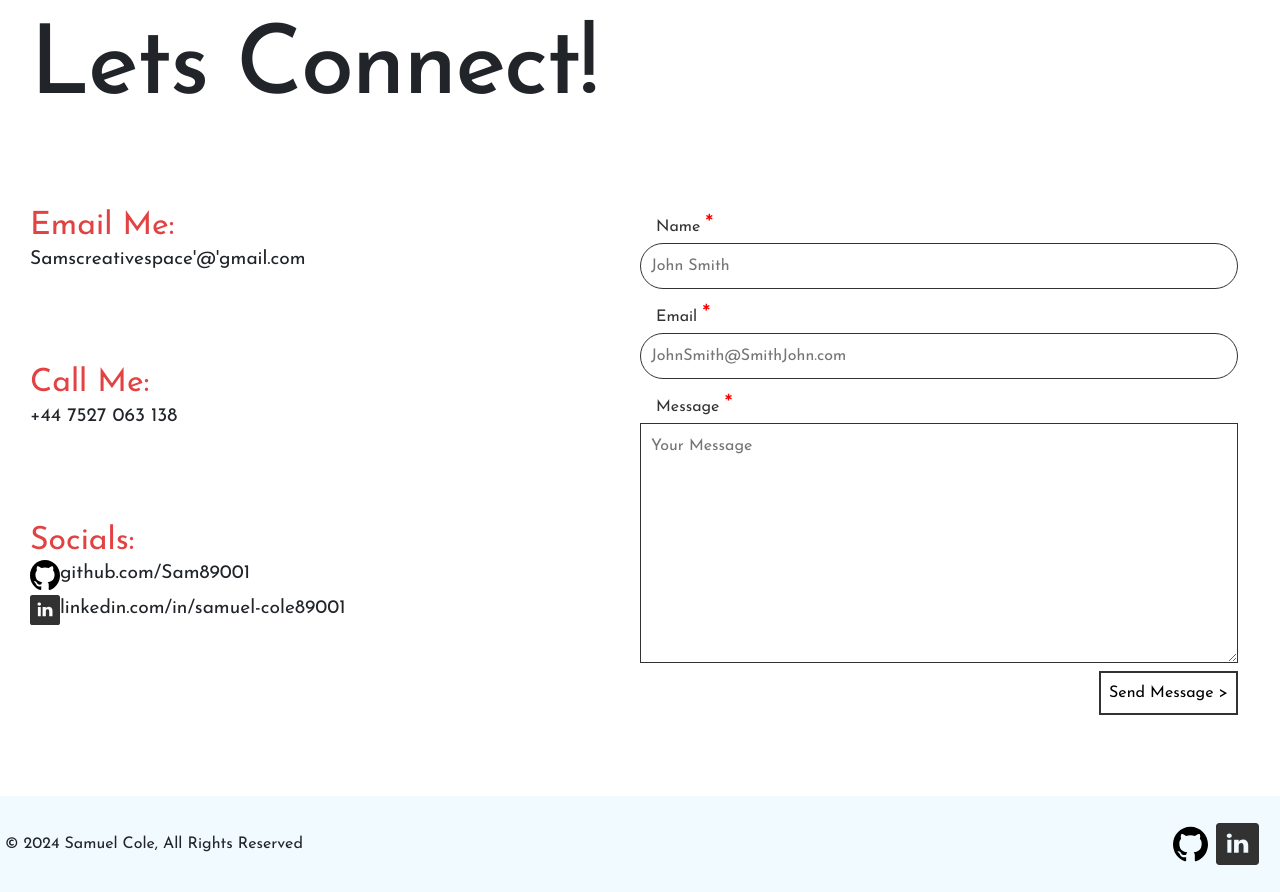
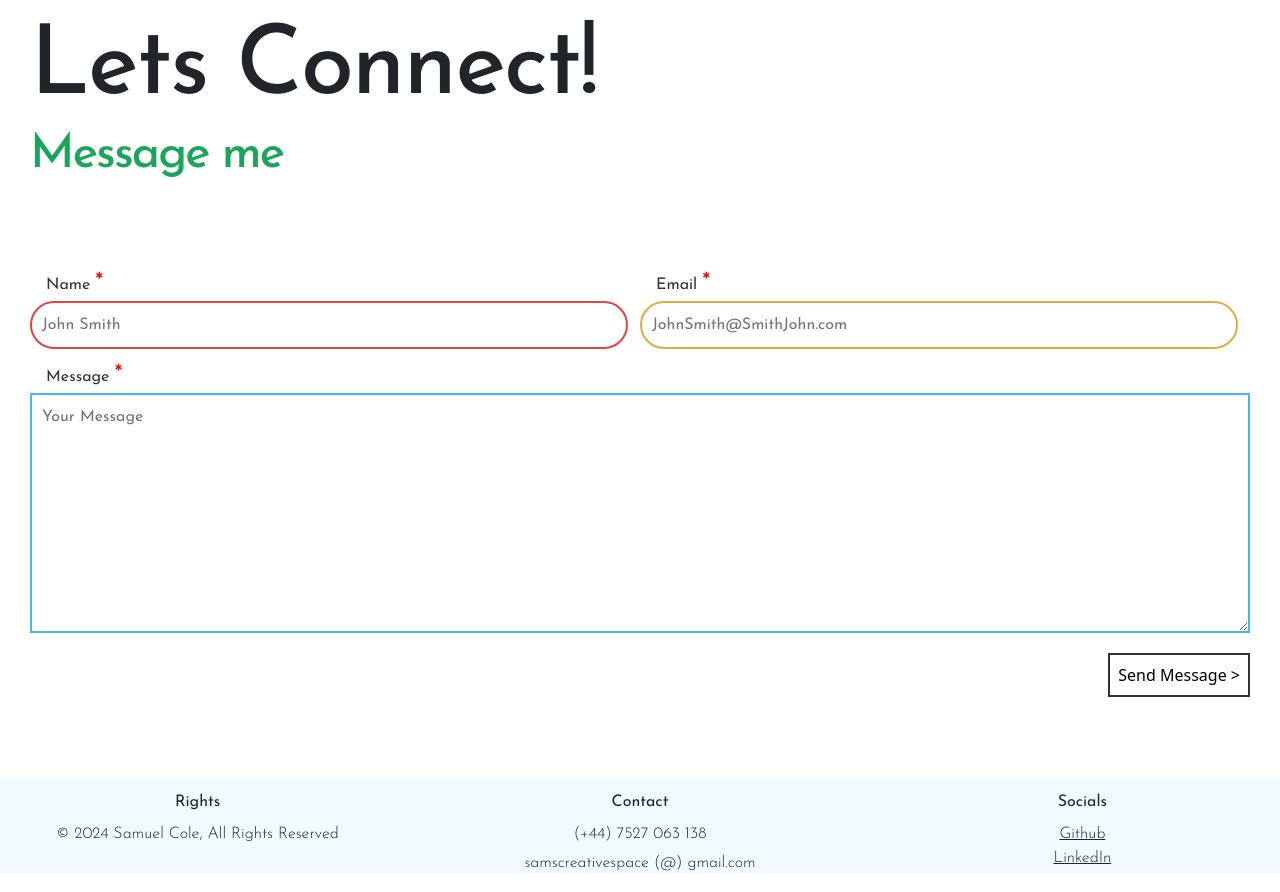
Before and after one commit to Sam89001/Porfolio-Site, a React (Vite) app: page / in a window 1280 px wide. Shown: the part 3560-4452 px from the top of the page. Built offline with nearby package versions, Linux system fonts and the light colour scheme.

Commit message:
added basic validation and fixed styling

```diff
--- a/src/components/ContactPage.jsx
+++ b/src/components/ContactPage.jsx
@@ -19,6 +19,8 @@ function ContactPage() {
   const [email, setEmail] = useState('')
   const [message, setMessage] = useState('')
 
+  const [emailCounter, setEmailCounter] = useState(0)
+
 
   const sendEmail = (e) => {
     e.preventDefault();
@@ -27,6 +29,10 @@ function ContactPage() {
     const templateId = import.meta.env.VITE_EMAILJS_TEMPLATE_ID;
     const publicKey = import.meta.env.VITE_EMAILJS_PUBLIC_KEY;
 
+    var nameField = document.getElementById('namefield')
+    var emailField = document.getElementById('emailfield')
+    var messageField = document.getElementById('messagefield')
+
     const template = {
       from_name: name,
       from_email: email,
@@ -34,18 +40,34 @@ function ContactPage() {
       message: message
     }
 
+    //Basic Validation
+
+    if (!name.length || !email.length || !message.length) {
+      toast.error('Please make sure name, email and message boxes are filled.');
+      return;
+    } else if (emailCounter >= 3) {
+      toast.error('You have reached the limit of sending emails.');
+      return;
+    }
+
+    //Sending Email
+
     emailjs.send(serviceId, templateId, template, publicKey)
       .then((response) => {
         console.log('success', response);
         setName('');
         setEmail('');
         setMessage('');
-        toast.success('Email sent!')
+        nameField.value=('')
+        emailField.value=('')
+        messageField.value=('')
+        toast.success('Email sent!');
+        setEmailCounter(prevCounter => prevCounter + 1);
       })
       .catch((error) => {
-        toast.error('Error send email')
-        console.error('error', response)
-      })
+        toast.error('Error sending email');
+        console.error('error', error);
+      });
   };
 
   return (
@@ -54,104 +76,51 @@ function ContactPage() {
         <div className='row d-flex h-100 justify-content-center'>
 
           <div className='col-12'>
-            <h1 className='main-header double-standard-bottom-padding'>Lets Connect!</h1>
-          </div>
-
-          {/* Text */}
-
-          <div className='col-lg-6 col-md-12 col-sm-12 row' style={{marginBottom: '2rem'}}>
-
-            {/* Email */}
-
-             <div className='col-12' style={{padding: '0px 0px 2rem 0px'}}>
-                <div className='d-flex'>
-                  <div className='d-flex flex-column' >
-                    <h2 className='contact-page-social-title'>Email Me:</h2>
-                    <p className='contact-page-social-content'>Samscreativespace'@'gmail.com</p>
-                  </div>
-                </div>
-             </div>
-
-            {/* Phone */}
-
-             <div className='col-12' style={{padding: '0px 0px 2rem 0px'}}>
-                <div className='d-flex' >
-                  <div className='d-flex flex-column' >
-                    <h2 className='contact-page-social-title' >Call Me:</h2>
-                    <p className='contact-page-social-content'>+44 7527 063 138</p>
-                  </div>
-                </div>
-             </div>
-
-             {/* Socials */}
-
-             <div className='col-12' style={{padding: '0px 0px 2rem 0px'}}>
-                <div className='d-flex' >
-
-                  <div className='d-flex flex-column' >
-                    <h2 className='contact-page-social-title' >Socials:</h2>
-
-                    <div className='d-flex flex-column' >
-
-                      <div className='d-flex flex-row' style={{marginBottom: '5px'}}>
-                        <a className='d-flex contact-page-social-media-image' href='https://github.com/Sam89001' target="_blank" rel="noopener noreferrer" style={{width: '5%'}}>
-                          <img className='img-fluid contact-page-social-media-image' src={Github} />
-                        </a>
-
-                        <a className='contact-page-social-media-link-container' href='https://github.com/Sam89001' target="_blank" rel="noopener noreferrer">
-                          <p className='contact-page-social-media-link'>github.com/Sam89001</p>
-                        </a>
-                      </div>
-
-                      <div className='d-flex flex-row'>
-                        <a className='d-flex contact-page-social-media-image' href='https://www.linkedin.com/in/samuel-cole89001/' target="_blank" rel="noopener noreferrer" style={{width: '5%'}}>
-                          <img className='img-fluid contact-page-social-media-image' src={Linkedin} />
-                        </a>
-
-                        <a className='contact-page-social-media-link-container ' href='https://github.com/Sam89001' target="_blank" rel="noopener noreferrer">
-                          <p className='contact-page-social-media-link'>linkedin.com/in/samuel-cole89001</p>
-                        </a>
-                      </div>
-
-                    </div>
-
-                  </div>
-                </div>
-             </div>
-
+            <h1 className='main-header'>Lets Connect!</h1>
+            <h2 className='sub-header double-standard-bottom-padding' style={{color: 'var(--green)'}}>Message me</h2>
           </div>
 
           {/* Form */}
 
-          <div className='col-lg-6 col-md-12 col-sm-12 flex-column d-flex' style={{marginBottom: '2rem'}}>
+          <div className='col-12 d-flex w-100' style={{marginBottom: '2rem'}}>
 
 
-            <form onSubmit={sendEmail}>
+            <form className='w-100' onSubmit={sendEmail}>
 
-              <div className='contact-page-input-container'>
-                <label className='contact-page-label'>Name <span className='contact-page-label-star'>*</span>
-                </label>
-                <input className='d-flex contact-page-input-field'
-                placeholder='John Smith'
-                type="text"
-                onChange={(e) => { setName(e.target.value)}}
-                />
+              <div className='d-flex flex-row w-100'>
+
+                <div className='contact-page-input-container w-50'>
+                  <label className='contact-page-label'>Name <span className='contact-page-label-star'>*</span>
+                  </label>
+                  <input className='d-flex contact-page-input-field'
+                  id='namefield'
+                  placeholder='John Smith'
+                  type="text"
+                  style={{width: '98%', border: 'solid 2px var(--red)'}}
+                  onChange={(e) => { setName(e.target.value)}}
+                  />
+                </div>
+
+                <div className='d-flex flex-column justify-content-end w-50 contact-page-input-container'>
+                  <label className='contact-page-label'>Email <span className='contact-page-label-star'>*</span>
+                  </label>
+                  <input className='d-flex contact-page-input-field'
+                  id='emailfield'
+                  placeholder='JohnSmith@SmithJohn.com'
+                  type="email"
+                  style={{width: '98%', border: 'solid 2px var(--yellow)'}}
+                  onChange={(e) => { setEmail(e.target.value)}} />
+                </div>
+
               </div>
 
-              <div className='contact-page-input-container'>
-                <label className='contact-page-label'>Email <span className='contact-page-label-star'>*</span>
-                </label>
-                <input className='d-flex contact-page-input-field'
-                placeholder='JohnSmith@SmithJohn.com'
-                type="email"
-                onChange={(e) => { setEmail(e.target.value)}} />
-              </div>
-
-              <div className='contact-page-input-container'>
+              <div className='contact-page-input-container w-100'>
                 <label className='contact-page-label'>Message <span className='contact-page-label-star'>*</span>
                 </label>
-                <textarea className='d-flex contact-page-input-message-field'
+                <textarea className='d-flex contact-page-input-message-field w-100'
+                id='messagefield'
                 placeholder='Your Message'
+                style={{border: 'solid 2px var(--blue)'}}
                 onChange={(e) => { setMessage(e.target.value)}} />
               </div>
 
--- a/src/components/Footer.jsx
+++ b/src/components/Footer.jsx
@@ -6,23 +6,39 @@ import LinkedInLogo from '../assets/linkedin-logo.svg'
 function Footer() {
   return (
     <div className='d-flex justify-content-center align-items-center w-100 footer-container'>
-      <div className='d-flex align-items-center h-100 footer-content justify-content-between' style={{width: '100%'}}>
 
-        <div className='d-flex' >
+      <div className='d-flex align-items-center h-100  w-100 footer-content justify-content-between'>
+
+        <div className='d-flex flex-column h-100 align-items-center footer-text-column' >
+          <h3 className='footer-title'>Rights</h3>
           <p className='footer-text'>© 2024 Samuel Cole, All Rights Reserved</p>
         </div>
 
-        <div className='d-flex w-100 footer-logos-container'>
-          <a className='d-flex justify-content-end' href="https://github.com/Sam89001" target="_blank" rel="noopener noreferrer">
-            <img className='img-fluid footer-logo-image' src={GithubLogo} alt='Logo' style={{ paddingRight: '0.5rem' }} />
+        <div className='d-flex flex-column h-100 align-items-center footer-text-column' >
+          <h3 className='footer-title'>Contact</h3>
+          <p className='footer-text'>(+44) 7527 063 138</p>
+          <p className='footer-text' >samscreativespace (@) gmail.com</p>
+        </div>
+
+
+        <div className='d-flex flex-column flex-end h-100 align-items-center footer-text-column'>
+          <h3 className='footer-title'>Socials</h3>
+          <a className='d-flex footer-text-hover-change'
+          href="https://github.com/Sam89001"
+          target="_blank" rel="noopener noreferrer">
+          Github
           </a>
 
-          <a className='d-flex justify-content-end' href="https://www.linkedin.com/in/samuel-cole-586582229/" target="_blank" rel="noopener noreferrer">
-            <img className='img-fluid footer-logo-image' src={LinkedInLogo} alt='Logo'/>
+          <a className='d-flex footer-text-hover-change'
+          href="https://www.linkedin.com/in/samuel-cole-586582229/"
+          target="_blank"
+          rel="noopener noreferrer">
+          LinkedIn
           </a>
         </div>
 
       </div>
+
     </div>
 
   )
--- a/src/components/ProjectsPage.jsx
+++ b/src/components/ProjectsPage.jsx
@@ -36,10 +36,13 @@ const DndCreatorLinks = [
     image: GithubLogo,
     url: 'https://github.com/Sam89001/DNDcreator'
   },
+
+  /*
   {
     image: HyperlinkLogo,
     url: 'https://dndcreator.netlify.app'
   }
+  */
 ];
 const PortfolioLinks = [
   {
--- a/src/css/contactPage.css
+++ b/src/css/contactPage.css
@@ -17,7 +17,6 @@
 
 .contact-page-input-container {
   margin-bottom: 0.5rem;
-  width: 100%;
 }
 
 .contact-page-icon-container{
@@ -26,36 +25,6 @@
   width: 10%;
 }
 
-
-
-
-/* Text */
-.contact-page-social-title,
-.contact-page-social-content,
-.contact-page-social-media-link,
-.contact-page-form-button {
-  font-family: 'Josefin Sans', sans-serif;
-  margin: 0;
-}
-
-.contact-page-social-title {
-  font-weight: 400;
-  font-size: 2rem;
-  color: var(--red);
-}
-
-.contact-page-social-content {
-  font-size: 1.2rem;
-}
-
-.contact-page-social-media-link-container {
-  text-decoration: none; /* Removes underline */
-  color: inherit; /* Inherits the color from its parent */
-}
-
-.contact-page-social-media-link {
-  font-size: 1.2rem;
-}
 
 /* Images */
 
@@ -75,8 +44,6 @@
 .contact-page-input-message-field  {
   background-color: transparent;
   padding: 10px;
-  border: solid 1px var(--textGrey);
-  width: 100%;
   font-family: 'Josefin Sans', sans-serif;
   color: var(--textGrey);
 }
@@ -98,6 +65,7 @@
 
 .contact-page-input-message-field {
   min-height: 15rem;
+  margin-bottom: 20px;
 }
 
 .contact-page-form-button-container {
--- a/src/css/footer.css
+++ b/src/css/footer.css
@@ -1,16 +1,14 @@
 .footer-container {
+  padding: 10px 3px 3px 3px;
   height: 6rem;
   background-color: var(--backgroundBlue);
 }
 
-.footer-logos-container {
-  height: '40%';
-  padding-right: 1rem;
-  max-width: 8%;
+.footer-text-column {
+  width: 30%;
 }
 
 .footer-logo-image {
-  height: '100%';
   transition: opacity 0.1s ease-in;
 }
 .footer-logo-image:hover {
@@ -24,32 +22,38 @@
    5px;
 }
 
-.footer-text {
+.footer-title,
+.footer-text,
+.footer-text-hover-change {
   font-family: 'Josefin Sans', sans-serif;
+  margin: 0;
   font-size: 1rem;
-  margin: 0 10px 0 0;
 }
 
-@media (max-width: 900px) {
-  .footer-logos-container {
-    max-width: 12%;
+.footer-title {
+  padding-bottom: 10px;
+  font-weight: 400;
+}
+.footer-text {
+  font-weight: 300;
+  word-wrap: break-word;
+  white-space: normal;
+  padding-bottom: 5px;
+}
+
+.footer-text-hover-change {
+  font-weight: 300;
+  text-decoration: underline;
+  color: inherit;
+  display: pointer;
+}
+
+.footer-text-hover-change:hover {
+  opacity: 0.7;
+}
+
+@media (max-width: 990px) {
+  .footer-container {
+    height: 9rem;
   }
 }
-
-@media (max-width: 750px) {
-  .footer-logos-container {
-    max-width: 15%;
-  }
-}
-
-@media (max-width: 500px) {
-  .footer-logos-container {
-    max-width: 20%;
-  }
-}
-
-@media (max-width: 350px) {
-  .footer-logos-container {
-    max-width: 30%;
-  }
-}
--- a/src/css/index.css
+++ b/src/css/index.css
@@ -3,7 +3,7 @@
   --textGrey: #323232;
   --red: #E24242;
   --green: #1BA55B;
-  --yellow: #E2D242;
+  --yellow: #e2aa42;
   --blue: #42BCE2;
   --backgroundGreen: #e9f8f0;
   --backgroundBlue: #F0FAFF;
```
